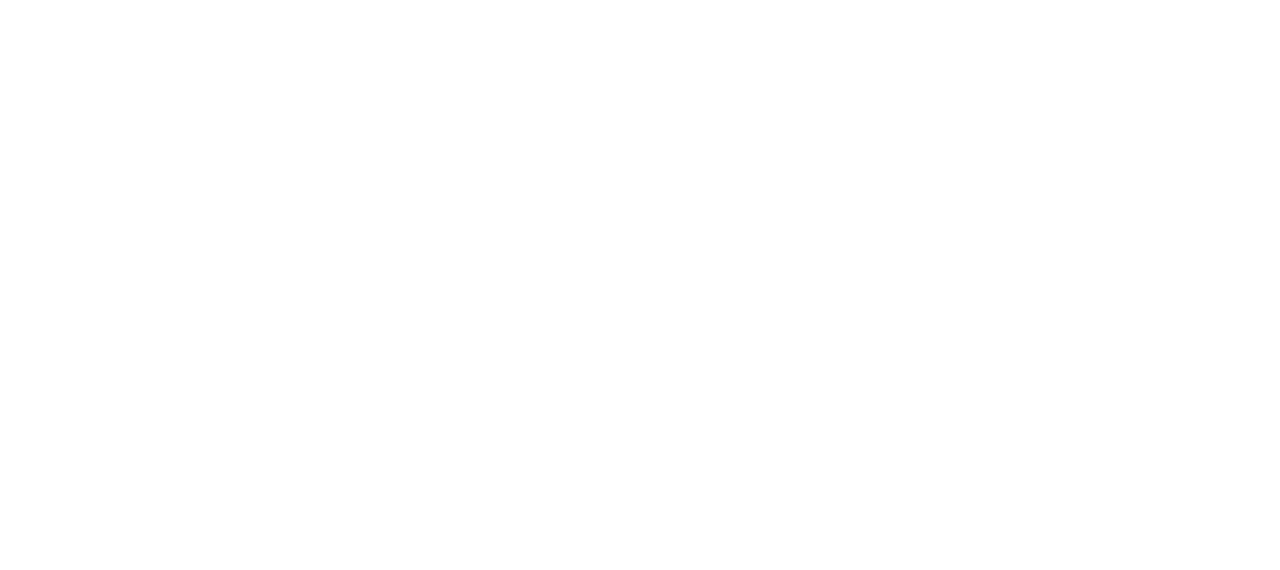
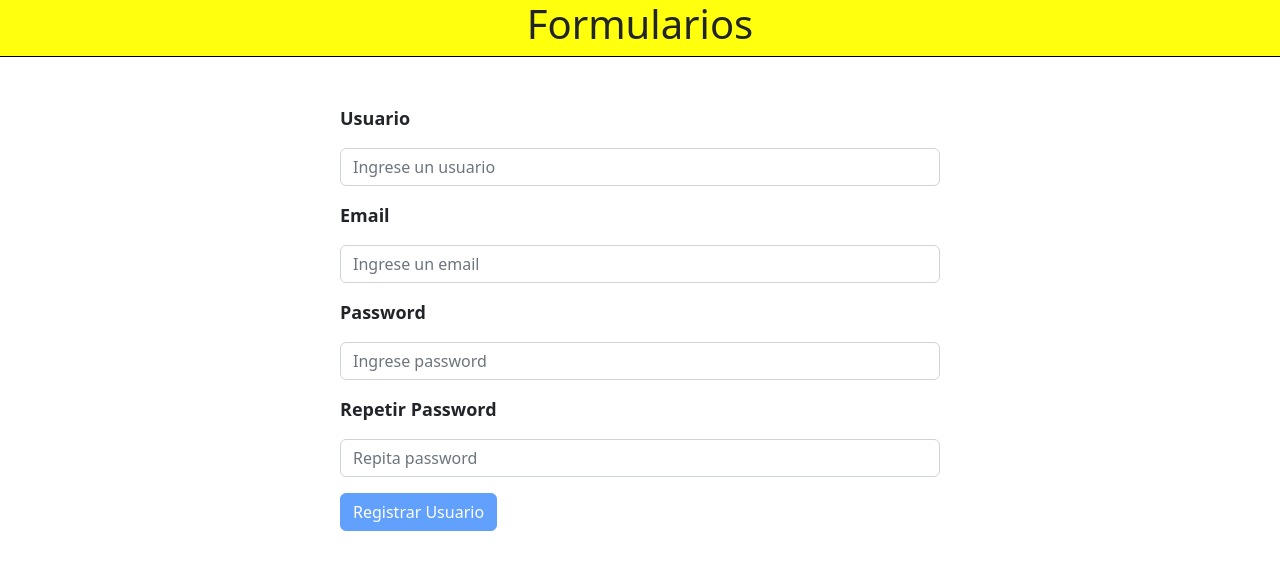
Before and after one commit to jeronimogarcia/VueJs, a Vue app: page / in a window 1280 px wide. Shown: the top 570 px of the page. Built offline with nearby package versions, Linux system fonts and the light colour scheme.

Commit message:
form validations

```diff
--- a/package.json
+++ b/package.json
@@ -15,11 +15,13 @@
     "bootstrap-vue": "^2.22.0",
     "core-js": "^3.8.3",
     "vue": "^2.7.10",
-    "vue-form": "^4.10.3"
+    "vue-form": "^4.10.3",
+    "vuelidate": "^0.7.7"
   },
   "devDependencies": {
     "@babel/core": "^7.12.16",
     "@babel/eslint-parser": "^7.12.16",
+    "@types/vuelidate": "^0.7.15",
     "@vue/cli-plugin-babel": "~5.0.0",
     "@vue/cli-plugin-eslint": "~5.0.0",
     "@vue/cli-service": "~5.0.0",
--- a/src/App.vue
+++ b/src/App.vue
@@ -1,7 +1,32 @@
 <template>
+  <div>
+    <Header :title='title' />
+    <Formulario :usersList='usersList'/>
+    <Table :usersList="usersList" :listaTitle="listaTitle"/>
+  </div>
 </template>
 
 <script>
+import Header from "./components/Header.vue";
+import Formulario from "./components/Formulario.vue";
+import Table from "./components/Table.vue";
+
+export default {
+  components: {
+    Header,
+    Formulario,
+    Table
+},
+
+  data() {
+    return {
+      title: 'Formularios',
+      listaTitle: 'Lista de Usuarios',
+      usersList: [],
+    }
+  }
+}
+
 </script>
 
 <style scope>
--- /dev/null
+++ b/src/components/Formulario.vue
@@ -0,0 +1,153 @@
+<template>
+  <div class="formContainer mt-5">
+    <form class="formulario" @submit.prevent="submit">
+      <span>Usuario</span>
+      <input
+        type="name"
+        placeholder="Ingrese un usuario"
+        class="form-control my-3"
+        v-model="$v.user.$model"
+        :class="{
+          'is-invalid': $v.user.$error,
+          'is-valid': !$v.user.$error & $v.user.required,
+        }"
+      />
+      <p class="text-danger" v-if="!$v.user.minLength">Minimo 6 caracteres</p>
+
+      <span>Email</span>
+      <input
+        type="email"
+        placeholder="Ingrese un email"
+        class="form-control my-3"
+        v-model="$v.email.$model"
+        :class="{
+          'is-invalid': $v.email.$error,
+          'is-valid': !$v.user.$error & $v.email.required,
+        }"
+      />
+      <p class="text-danger" v-if="!$v.email.email">
+        Email incorrecto. Debe contener arroba y dominio. Ejemplo@hotmail.com
+      </p>
+
+      <span>Password</span>
+      <input
+        type="password"
+        placeholder="Ingrese password"
+        class="form-control my-3"
+        v-model="$v.password.$model"
+        :class="{
+          'is-invalid': $v.password.$error,
+          'is-valid': !$v.user.$error & $v.password.required,
+        }"
+      />
+      <p class="text-danger" v-if="!$v.password.minLength">
+        Minimo 8 caracteres
+      </p>
+
+      <span>Repetir Password</span>
+      <input
+        type="password"
+        placeholder="Repita password"
+        class="form-control my-3"
+        v-model="$v.samePassword.$model"
+        :class="{
+          'is-invalid': $v.samePassword.$error,
+          'is-valid': !$v.user.$error & $v.samePassword.required,
+        }"
+      />
+      <p class="text-danger" v-if="!$v.samePassword.sameAsPassword">
+        Password incorrecta
+      </p>
+
+      <b-button variant="primary" type="submit" :disabled="$v.$invalid"
+        >Registrar Usuario</b-button
+      >
+    </form>
+  </div>
+</template>
+
+<script>
+import { User } from "@/constructor/user";
+import { required, minLength, email, sameAs } from "vuelidate/lib/validators";
+
+export default {
+  props: {
+    usersList: Array,
+  },
+
+  data() {
+    return {
+      user: "",
+      email: "",
+      password: "",
+      samePassword: "",
+    };
+  },
+
+  methods: {
+    submit() {
+      console.log("submit!");
+      this.$v.$touch();
+      if (this.$v.$invalid) {
+      } else {
+        const found = this.usersList.find(
+          (user) => user.user == this.$v.user.$model || user.email == this.$v.email.$model
+        );
+        if (found) {
+          alert("Usuario o email ya usados");
+        } else {
+          this.usersList.push(
+            new User(
+              this.$v.user.$model,
+              this.$v.email.$model,
+              this.$v.password.$model
+            )
+          );
+          [
+            this.$v.user.$model,
+            this.$v.email.$model,
+            this.$v.password.$model,
+            this.$v.samePassword.$model,
+          ] = "";
+          this.$v.$reset();
+        }
+      }
+    },
+  },
+
+  validations: {
+    user: {
+      required,
+      minLength: minLength(6),
+    },
+    email: {
+      required,
+      email,
+    },
+    password: {
+      required,
+      minLength: minLength(8),
+    },
+    samePassword: {
+      required,
+      sameAsPassword: sameAs("password"),
+    },
+  },
+};
+</script>
+
+<style scoped>
+.formContainer {
+  display: flex;
+  justify-content: center;
+}
+
+.formulario {
+  width: 600px;
+}
+
+.formContainer span {
+  font-size: 18px;
+  font-weight: bold;
+}
+</style>
--- /dev/null
+++ b/src/components/Header.vue
@@ -0,0 +1,47 @@
+<template>
+    <div class="headerMainContainer">
+        <div class="headerBackground">
+            <div class="headerContainer">
+                <h1>{{title}}</h1>
+            </div>
+        </div>
+    </div>
+</template>
+
+<script>
+export default {
+    props: {
+        title: String,
+    },
+
+}
+</script>
+
+<style scoped>
+.headerMainContainer {
+    display: flex;
+    width: 100%;
+    top: 0;
+    z-index: 1;
+    display: flex;
+    flex-direction: column;
+    justify-content: center;
+    align-items: center;
+    border-bottom: 1px solid black;
+
+}
+.headerBackground{
+    display: flex;
+    width: 100%;
+    background-color: rgb(255, 255, 14);
+    justify-content: center;
+}
+.headerContainer {
+    display: flex;
+    flex-direction: row;
+    justify-content: center;
+    position: relative;
+    width: 750px;
+
+}
+</style>
--- /dev/null
+++ b/src/components/Table.vue
@@ -0,0 +1,71 @@
+<template>
+  <div v-if=" usersList.length!=0">>
+    <h2>{{ listaTitle }}</h2>
+    <div class="tableContainer">
+      <table>
+        <thead>
+          <th>Index/ID</th>
+          <th>User</th>
+          <th>eMail</th>
+        </thead>
+        <tbody>
+          <tr v-for="(user, index) in usersList" :key="user.id" :user="user">
+            <td>{{ index }}</td>
+            <td>{{ user.user }}</td>
+            <td>{{ user.email }}</td>
+            <td>
+              <b-button variant="danger" @click="eliminar(index)">Eliminar</b-button>
+            </td>
+          </tr>
+        </tbody>
+      </table>
+    </div>
+  </div>
+</template>
+
+<script>
+export default {
+  props: {
+    usersList: Array,
+    listaTitle: String,
+  },
+  methods:{
+    eliminar(index){
+      this.usersList.splice(index,1)
+    }
+  }
+};
+</script>
+
+<style scoped>
+  h2{
+    display: flex;
+    justify-content: center;
+  }
+
+  .tableContainer {
+    display: flex;
+    justify-content: center;
+  }
+  .tableContainer table {
+    width: 50%;
+  }
+  .tableContainer thead {
+    font-size: 24px;
+  }
+  .tableContainer tbody tr {
+    border-top: 1px solid black;
+    padding-top: 5px;
+  }
+  .tableContainer tbody td {
+    font-size: 22px;
+    background-color: white;
+  }
+  .cartImage img {
+    width: 70px;
+  }
+  .crossSize {
+    font-size: 45px;
+    margin: 5px;
+  }
+</style>
--- /dev/null
+++ b/src/constructor/user.js
@@ -0,0 +1,8 @@
+export class User {
+    constructor(user, email, password)
+    {
+        this.user = user;
+        this.email = email;
+        this.password = password;
+    }
+}
```
Also changed, not shown: src/main.js (+7 -0 lines), 1 other file (tests, documents, lock files or other folders).
